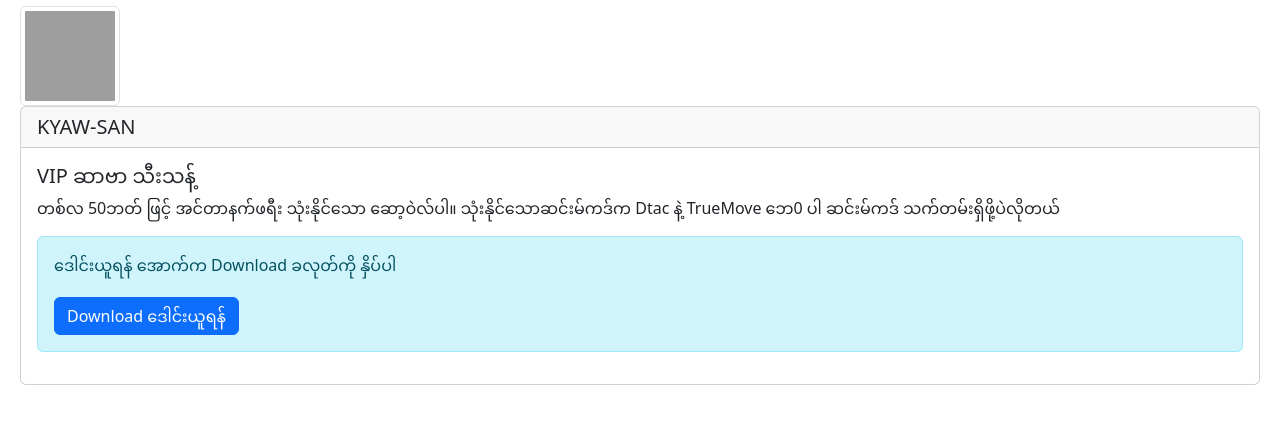
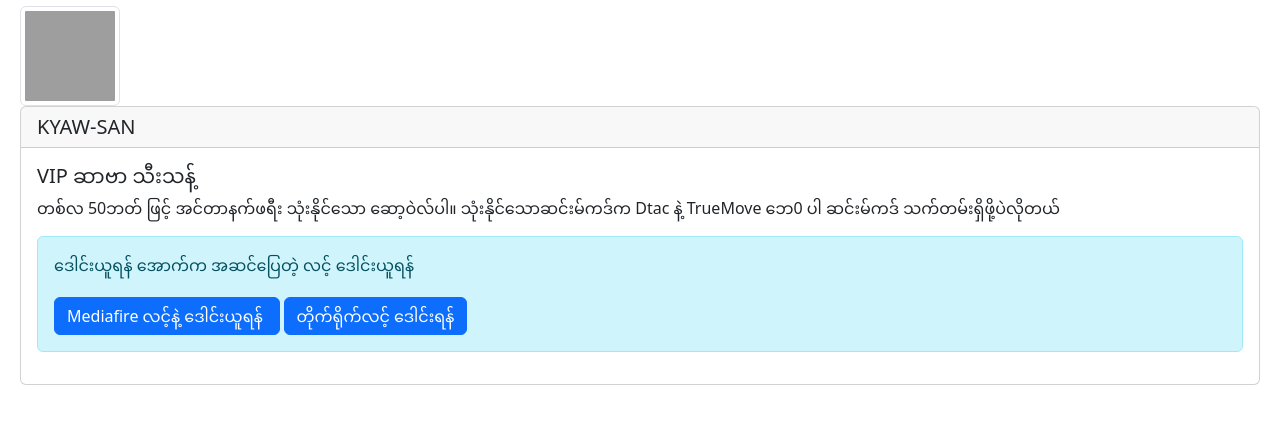
Before and after one commit to MINMINHEIN/kyawsan, a plain HTML site: page index.html in a window 1280 px wide. Drawn offline with nearby package versions, Linux system fonts and the light colour scheme; grey boxes are pictures that could not be loaded.

Commit message:
Update index.html

```diff
--- a/index.html
+++ b/index.html
@@ -17,9 +17,11 @@
     <h5 class="card-title">VIP ဆာဗာ သီးသန့်</h5>
     <p class="card-text">တစ်လ 50ဘတ် ဖြင့် အင်တာနက်ဖရီး သုံးနိုင်သော ဆော့ဝဲလ်ပါ။ သုံးနိုင်သောဆင်းမ်ကဒ်က Dtac နဲ့ TrueMove ဘေ0 ပါ ဆင်းမ်ကဒ် သက်တမ်းရှိဖို့ပဲလိုတယ်</p>
     <div class="alert alert-info" role="alert">
-    ဒေါင်းယူရန် အောက်က Download  ခလုတ်ကို နှိပ်ပါ
+    ဒေါင်းယူရန် အောက်က အဆင်ပြေတဲ့ လင့် ဒေါင်းယူရန်
   <div class="offcanvas-body small">
-<a href="https://github.com/KoPhyVip/vpn.json/blob/main/KP-VPN-PRO-com.phnm.vpn-1.2-2.apk?raw=true?raw=true" style="margin-top: 20px;" class="btn btn-primary">Download ဒေါင်းယူရန်</a>
+<a href="https://www.mediafire.com/file/rh90gt7zh25ysh4/KYAW-SAN_1.1.apk/file" style="margin-top: 20px;" class="btn btn-primary">Mediafire လင့်နဲ့ ဒေါင်းယူရန် </a>
+  <a href="ထည့်" style="margin-top: 20px;" class="btn btn-primary">တိုက်ရိုက်လင့် ဒေါင်းရန်</a>
+
   </div>
   </div>
 </div>
```
